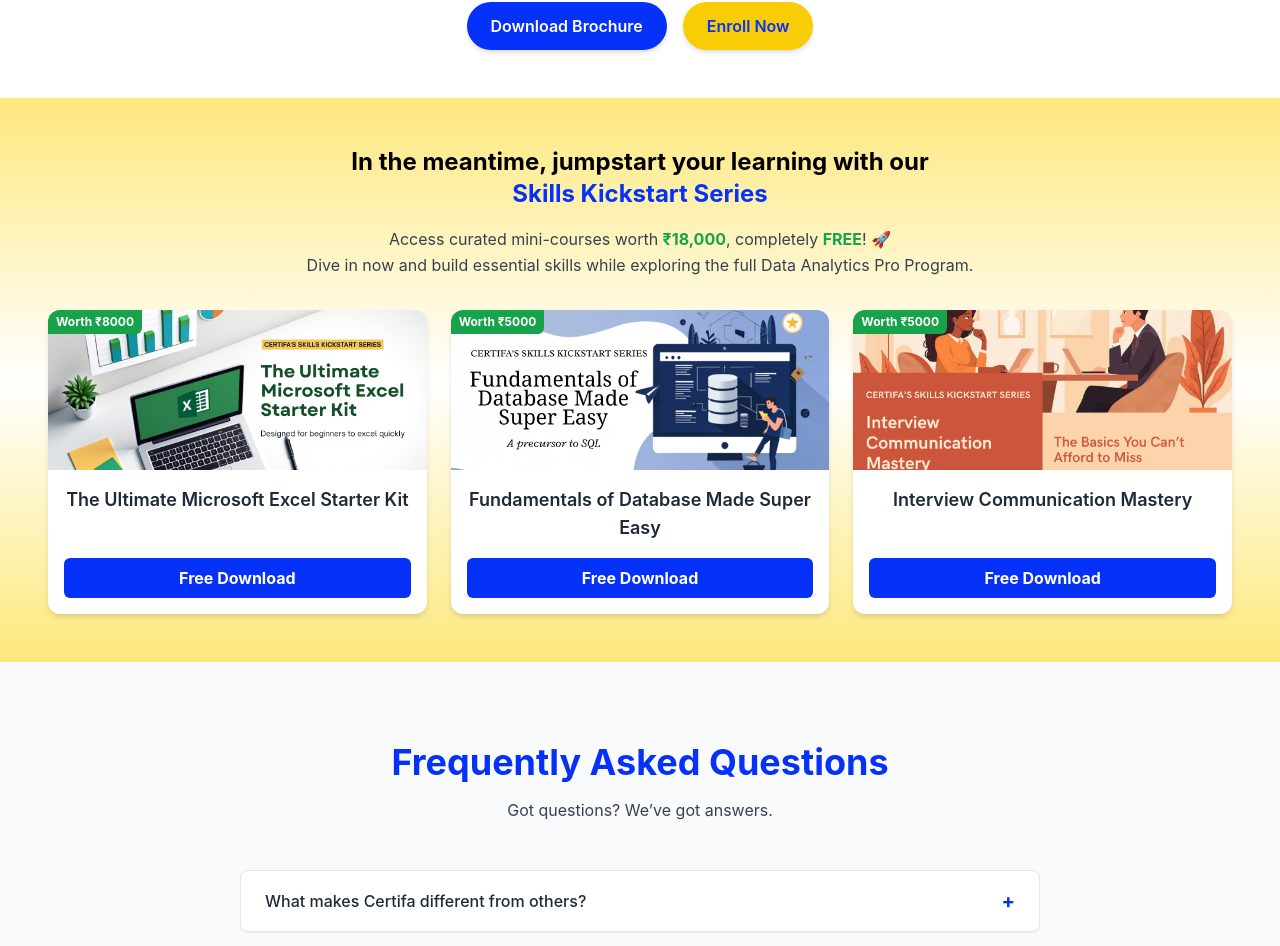
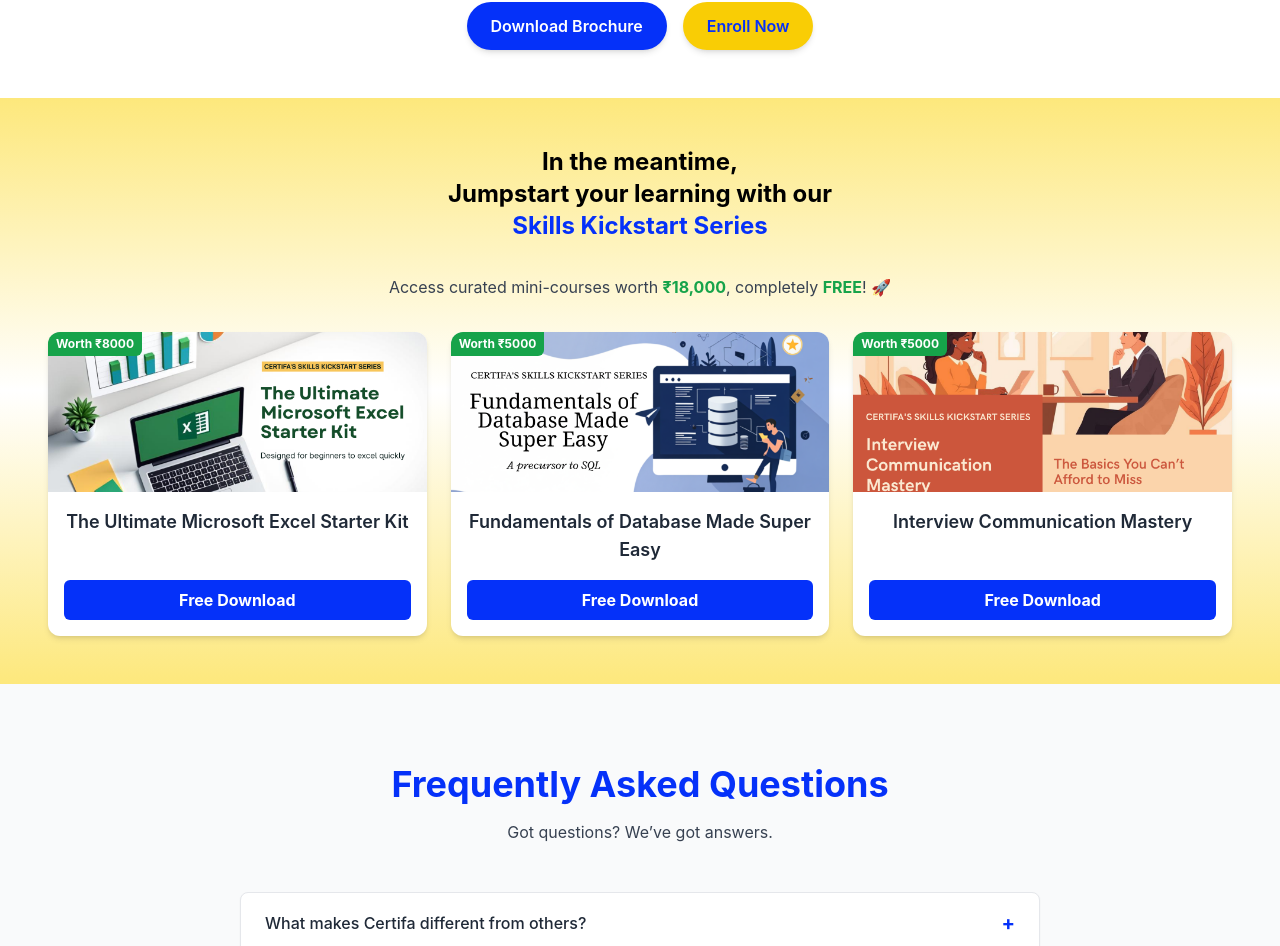
Before and after one commit to sanjeev699/certifa_rebel, a React (Create React App) app: page / in a window 1280 px wide. Shown: the part 5347-6293 px from the top of the page. Built offline with nearby package versions, Linux system fonts and the light colour scheme.

Commit message:
Update SkillsKickstartSection.jsx

```diff
--- a/src/components/SkillsKickstartSection.jsx
+++ b/src/components/SkillsKickstartSection.jsx
@@ -33,12 +33,12 @@ const SkillsKickstartSection = () => {
       className="bg-gradient-to-b from-[#fde87c] via-white to-[#fde87c] py-10 md:py-12"
     >
       <div className="max-w-7xl mx-auto px-6 md:px-12 text-center">
-        <h2 className="text-xl md:text-2xl font-bold text-[#000000] mb-4">
-          In the meantime, jumpstart your learning with our <br/><span className="font-bold text-brandBlue"> Skills Kickstart Series</span>
+        <h2 className="text-xl md:text-2xl font-bold text-[#000000] mb-8">
+          In the meantime,<br/> Jumpstart your learning with our <br/><span className="font-bold text-brandBlue"> Skills Kickstart Series</span>
         </h2>
         <p className="text-gray-700 mb-8 max-w-3xl mx-auto leading-relaxed">
-          Access curated mini-courses worth <span className="font-bold text-green-600">₹18,000</span>, completely <span className="font-bold text-green-600">FREE</span>! 🚀 <br />
-          Dive in now and build essential skills while exploring the full Data Analytics Pro Program.
+          Access curated mini-courses worth <span className="font-bold text-green-600">₹18,000</span>, completely <span className="font-bold text-green-600">FREE</span>! 🚀
+
         </p>
 
         <div className="grid grid-cols-1 sm:grid-cols-3 gap-6">
```
